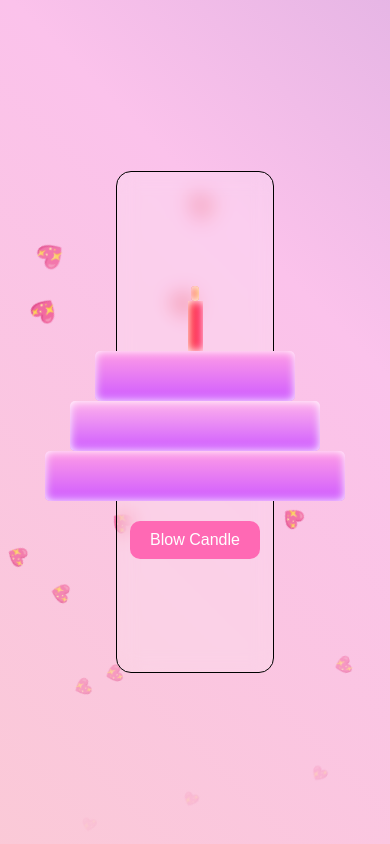
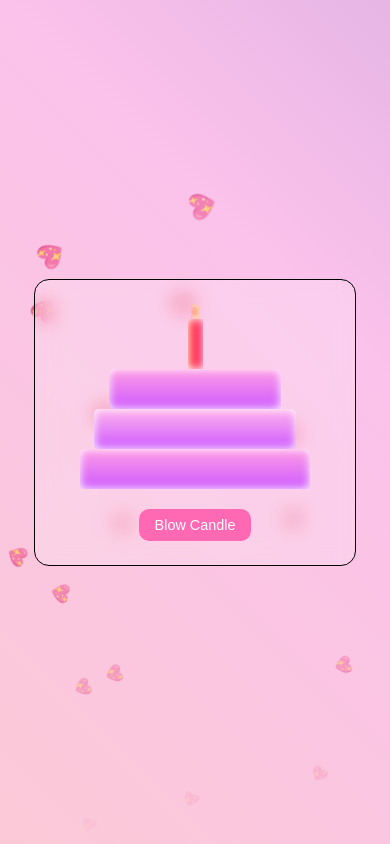
Before and after one commit to Droidman007/hbd, a plain HTML site: page cake.html in a window 390 px wide. Drawn offline with Linux system fonts and the light colour scheme.

Commit message:
Update cake.html

```diff
--- a/cake.html
+++ b/cake.html
@@ -8,6 +8,7 @@
     * {
       margin: 0;
       padding: 0;
+      box-sizing: border-box;
     }
 
     body {
@@ -17,12 +18,12 @@
       display: flex;
       align-items: center;
       justify-content: center;
-      box-sizing: border-box;
       background: linear-gradient(45deg, #ff9a9e, #fad0c4, #fbc2eb, #a18cd1);
       background-size: 400% 400%;
       animation: gradientBG 10s ease infinite;
       font-family: sans-serif;
       position: relative;
+      padding: 1rem;
     }
 
     @keyframes gradientBG {
@@ -32,7 +33,8 @@
     }
 
     .box {
-      width: 40%;
+      width: 90%;
+      max-width: 400px;
       height: 500px;
       border: 1px black solid;
       display: flex;
@@ -43,11 +45,7 @@
       background-color: rgba(255, 255, 255, 0.2);
       backdrop-filter: blur(10px);
       border-radius: 15px;
-    }
-
-    .flm, .cndl, .lr1, .lr2, .lr3 {
-      opacity: 1;
-      transform: scale(1);
+      padding: 1rem;
     }
 
     .flm {
@@ -71,19 +69,19 @@
     }
 
     .lr1 {
-      width: 200px;
+      width: 50%;
       height: 50px;
       background-image: linear-gradient(to bottom, rgb(255, 157, 230), rgb(206, 90, 255));
     }
 
     .lr2 {
-      width: 250px;
+      width: 62%;
       height: 50px;
       background-image: linear-gradient(to bottom, rgb(255, 179, 236), rgb(206, 90, 255));
     }
 
     .lr3 {
-      width: 300px;
+      width: 75%;
       height: 50px;
       background-image: linear-gradient(to bottom, rgb(255, 157, 230), rgb(206, 90, 255));
     }
@@ -91,7 +89,7 @@
     .message {
       position: absolute;
       text-align: center;
-      font-size: 30px;
+      font-size: 1.5rem;
       color: #ff0080;
       opacity: 0;
       top: 50%;
@@ -171,7 +169,7 @@
       border: none;
       border-radius: 10px;
       cursor: pointer;
-      font-size: 16px;
+      font-size: 1rem;
       transition: background 0.3s ease;
     }
 
@@ -181,13 +179,39 @@
 
     .next-btn {
       position: absolute;
-      top: 60%;
+      top: 65%;
       left: 50%;
       transform: translate(-50%, -50%);
       display: none;
       z-index: 11;
     }
+
+    /* Responsive Styles */
+    @media (max-width: 600px) {
+      .box {
+        height: auto;
+        padding: 1.5rem 1rem;
+      }
+
+      .message {
+        font-size: 1.2rem;
+      }
+
+      .start-btn, .next-btn {
+        font-size: 0.9rem;
+        padding: 8px 16px;
+      }
+
+      .lr1, .lr2, .lr3 {
+        height: 40px;
+      }
+
+      .lr1 { width: 60%; }
+      .lr2 { width: 70%; }
+      .lr3 { width: 80%; }
+    }
   </style>
+
 </head>
 <body>
   <div class="hearts" id="hearts-container"></div>
```
